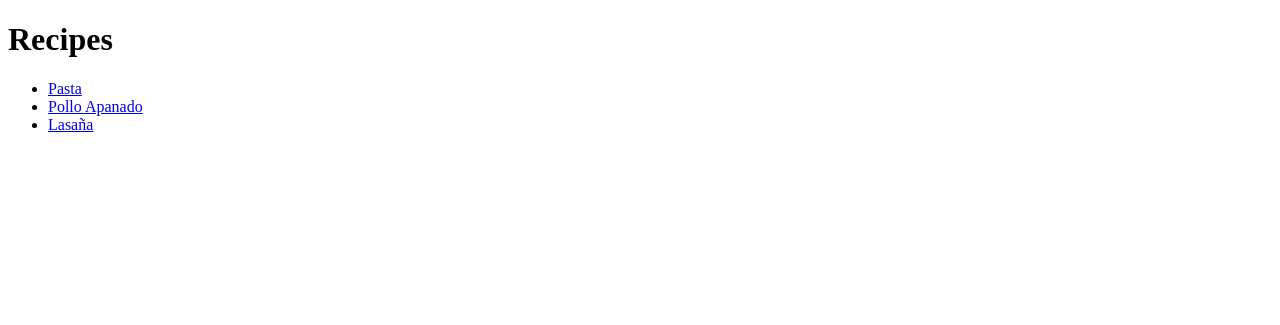
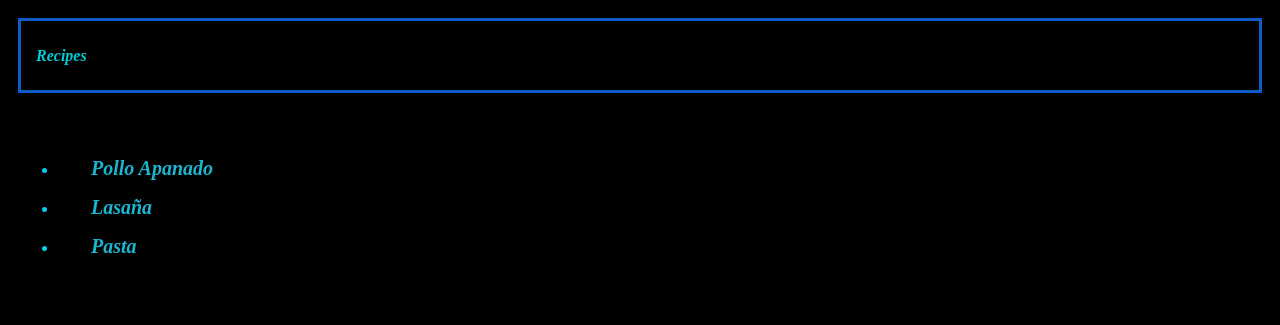
Before and after one commit to CamiloAnGoRa/odin-recipes, a plain HTML site: page index.html in a window 1280 px wide. Drawn offline with Linux system fonts and the light colour scheme.

Commit message:
Agregar css al proyecto de recipes, bases de css, curso al 50%

```diff
--- a/index.html
+++ b/index.html
@@ -3,17 +3,22 @@
 <head>
     <meta charset="UTF-8">
     <meta name="viewport" content="width=device-width, initial-scale=1.0">
+    <link rel="stylesheet" href="styles.css">
     <title>odin-recipes</title>
 </head>
 <body>
     <!--Encabezado-->
-    <h1>Recipes</h1>
+    <div class="title_box">
+        <h1 class="title">Recipes</h1>
+    </div>
 
     <!--Indice de las recetas-->
-    <ul>
-        <li><a href="recipes/Pasta.html"> Pasta </a></li>
-        <li><a href="recipes/Pollo_Apanado.html"> Pollo Apanado </a></li>
-        <li><a href="recipes/Lasana.html"> Lasaña </a></li>
-    </ul>
+    <div class="recetas_box">
+        <ul class="lista">
+            <li class="estilo_lista"><a href="recipes/Pollo_Apanado.html"> Pollo Apanado </a></li>
+            <li class="estilo_lista"><a href="recipes/Lasana.html"> Lasaña </a></li>
+            <li class="estilo_lista"><a href="recipes/Pasta.html"> Pasta </a></li>
+        </ul>
+    </div>
 </body>
 </html>
--- /dev/null
+++ b/recipes/styles.css
@@ -0,0 +1,52 @@
+body{
+    background-color: rgb(0, 0, 0);
+    color: white;
+    padding: 10px;
+    font-style: italic;
+    font-family: sans-serif;
+}
+.referencias{
+    align-items: center;
+    padding: 10px;
+    border: solid 2px;
+    color: rgb(129, 0, 250);
+
+}
+a{
+    text-decoration: none;
+    color: white;
+    font-weight: bold;
+    padding: 10px;
+    margin: solid;
+
+}
+a:hover{
+    background-color: rgba(108, 33, 151, 0.829);
+
+}
+
+button{
+    background-color: rgba(108, 33, 151, 0.829);
+    color: white;
+    height: 55px;
+    height: 45px;
+}
+
+h1{
+    color: rgb(255, 255, 255);
+    text-align: center;
+    text-justify: auto;
+    padding: 10px;
+    border: solid rgba(108, 33, 151, 0.829) 2px;
+}
+img{
+    align-items: center;
+    padding: 15px;
+    align-content: baseline;
+    border: solid rgba(108, 33, 151, 0.829) 2px;
+}
+p{
+    padding: 5px;
+    margin: 5px;
+
+}
--- /dev/null
+++ b/styles.css
@@ -0,0 +1,46 @@
+body{
+    background: black;
+    padding: 10px;
+    font-style: italic;
+}
+.title_box{
+    padding: 10px;
+    border: solid;
+    color: rgb(13, 93, 199);
+    font-size: 100%;
+}
+.title{
+    color: rgb(5, 203, 218);
+    padding: 5px;
+    font-size: 100%;
+    font-weight: bolder;
+}
+
+.lista{
+    text-decoration: none;
+    padding: 10px;
+    font-family: 'Times New Roman', Times, serif;
+    color: rgb(9, 204, 238);
+
+
+}
+.estilo_lista{
+    padding: 8px;
+}
+
+a{
+    text-decoration: none;
+    color: rgb(28, 182, 209);
+    font-size: 20px;
+    margin: 25px;
+    text-align: justify;
+    font-weight: bold;
+    transition: background-color 0.5s;
+}
+a:hover{
+    background-color: rgb(67, 177, 228);
+}
+
+.recetas_box{
+    padding: 30px;
+}
```
Also changed, not shown: recipes/Lasana.html (+6 -3 lines).
